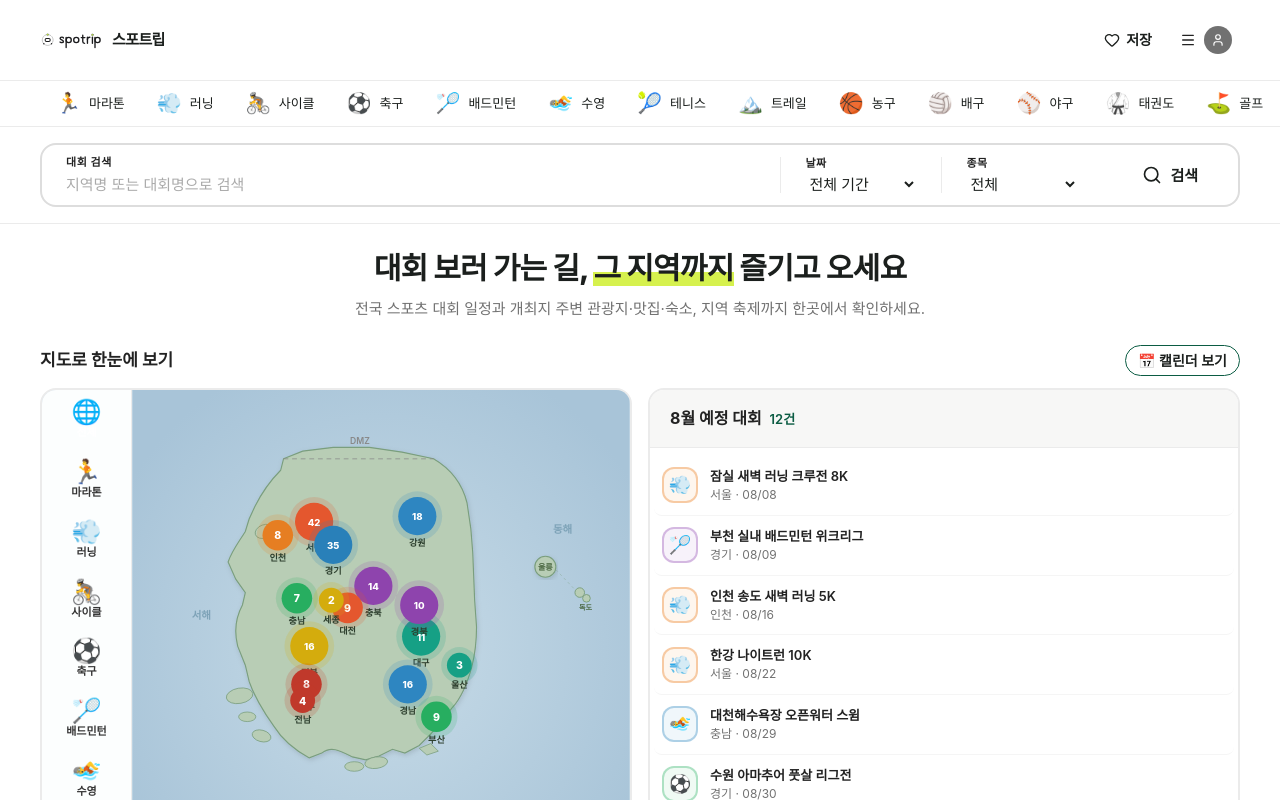
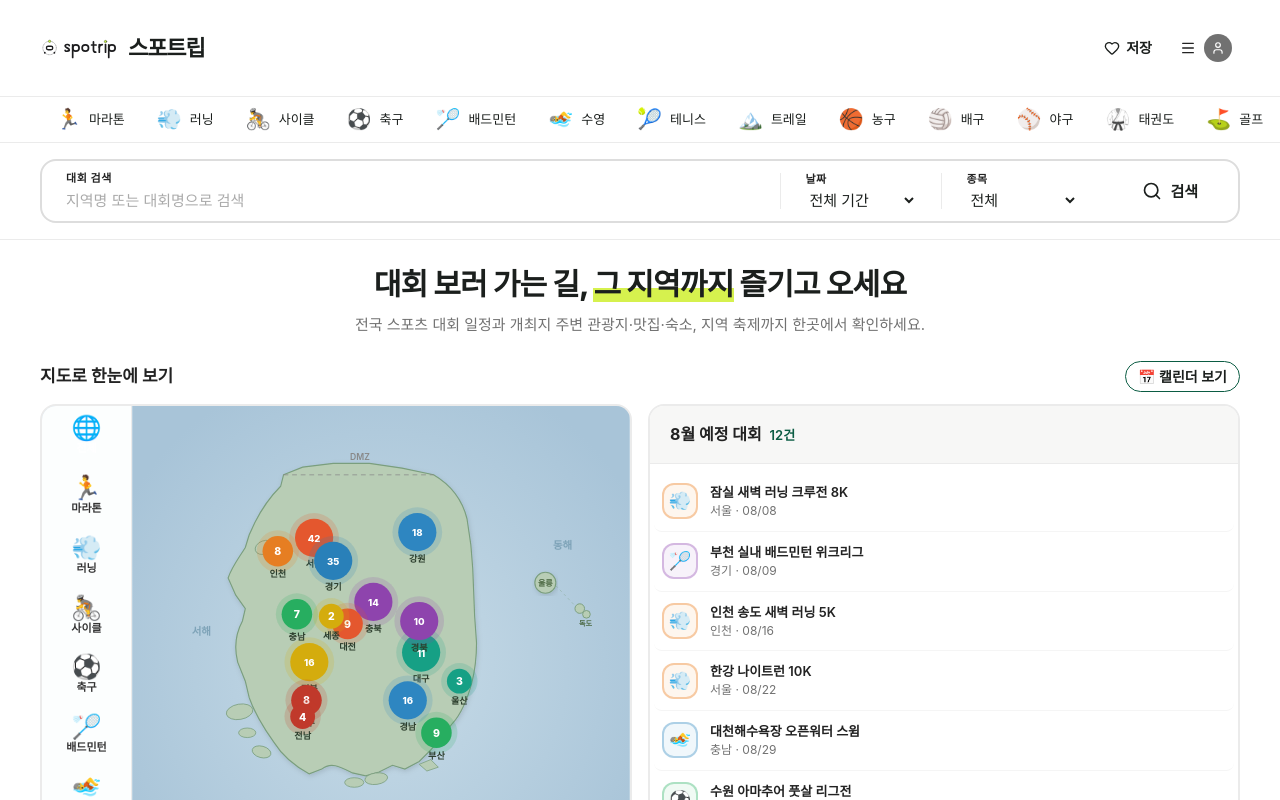
Before and after one commit to ljw22112/sportrip-v2, a Next.js app: page / in a window 1280 px wide. Shown: the top 800 px of the page. Built offline with nearby package versions, Linux system fonts and the light colour scheme; a web font is replaced by a local one.

Commit message:
fix: 로고 80px, 텍스트 22px 유지

```diff
--- a/src/components/layout/Header.tsx
+++ b/src/components/layout/Header.tsx
@@ -33,13 +33,13 @@ export function Header({ showSearch=false }: { showSearch?: boolean }) {
       <header className="sticky top-0 z-50 bg-white border-b border-[#EBEBEB]">
         {/* ── 탑바 ── */}
         <div className="max-w-[1760px] mx-auto px-5 md:px-10">
-          <div className="flex items-center h-20 gap-3">
+          <div className="flex items-center h-24 gap-3">
             {/* 로고 — 에어비앤비처럼 크게 */}
             <Link href="/" className="flex-shrink-0 flex items-center gap-2">
-              <Image src="/logo.svg" alt="SpoTrip" width={64} height={64} priority
-                className="h-16 w-16"/>
-              <span className="font-extrabold text-[15px] text-[#1B1F1D] hidden md:block"
-                style={{letterSpacing:'-0.04em'}}>
+              <Image src="/logo.svg" alt="SpoTrip" width={80} height={80} priority
+                className="h-20 w-20"/>
+              <span className="font-extrabold text-[22px] text-[#1B1F1D] hidden md:block"
+                style={{letterSpacing:'-0.05em'}}>
                 스포트립
               </span>
             </Link>
```
